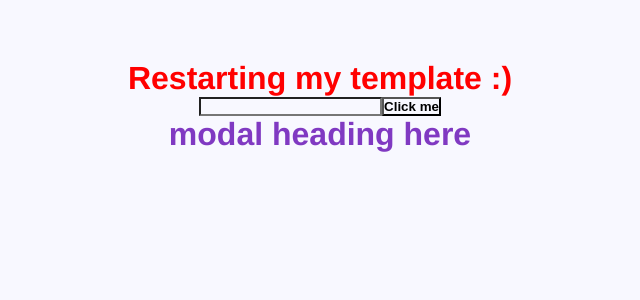
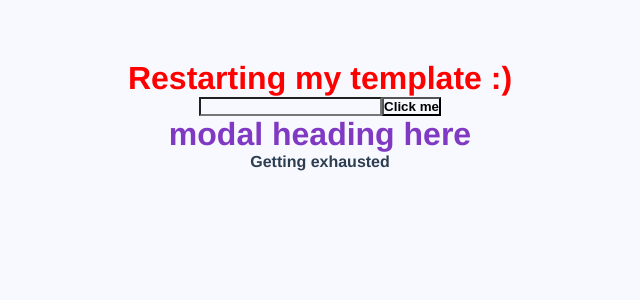
Before and after one commit to kiboma2021/vue-modal, a Vue app: page / in a window 1280 px wide. Shown: the top 300 px of the page, without its empty margins (320-960 px from the left). Built offline with nearby package versions, Linux system fonts and the light colour scheme.

Commit message:
Add and register prop

```diff
--- a/src/App.vue
+++ b/src/App.vue
@@ -6,7 +6,7 @@
   <button @click="addClass">Click me</button>
 </div>
 
-<Modal header="modal heading here" />
+<Modal header="modal heading here" secondheader="Getting exhausted"/>
 
 </template>
 
--- a/src/components/Modal.vue
+++ b/src/components/Modal.vue
@@ -1,9 +1,10 @@
 <template>
     <h1>{{header}}</h1>
+    <p>{{ secondheader }}</p>
 </template>
 <script>
 export default {
-    props: ['header',]
+    props: ['header','secondheader']
 }
 </script>
 
```
